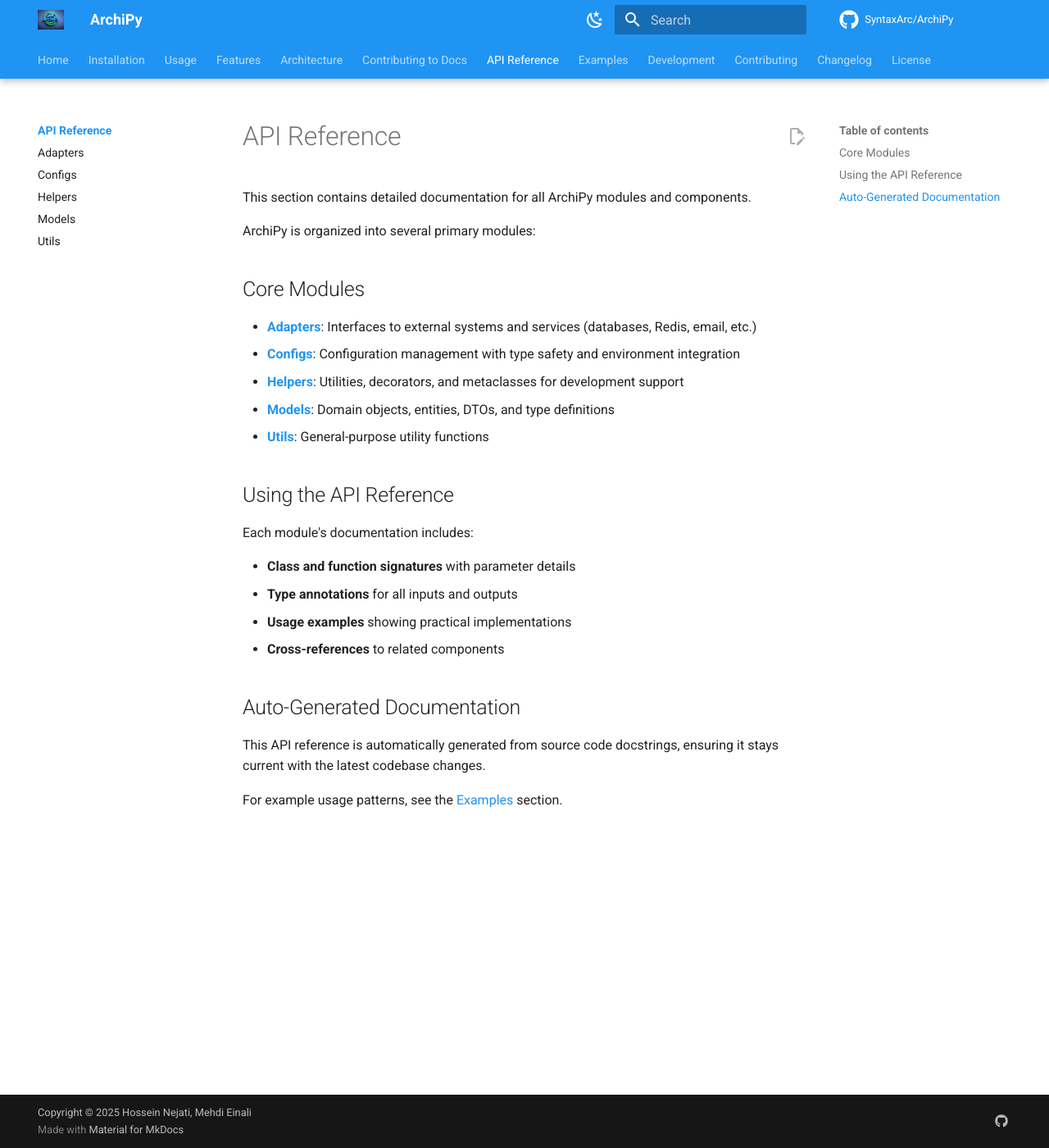
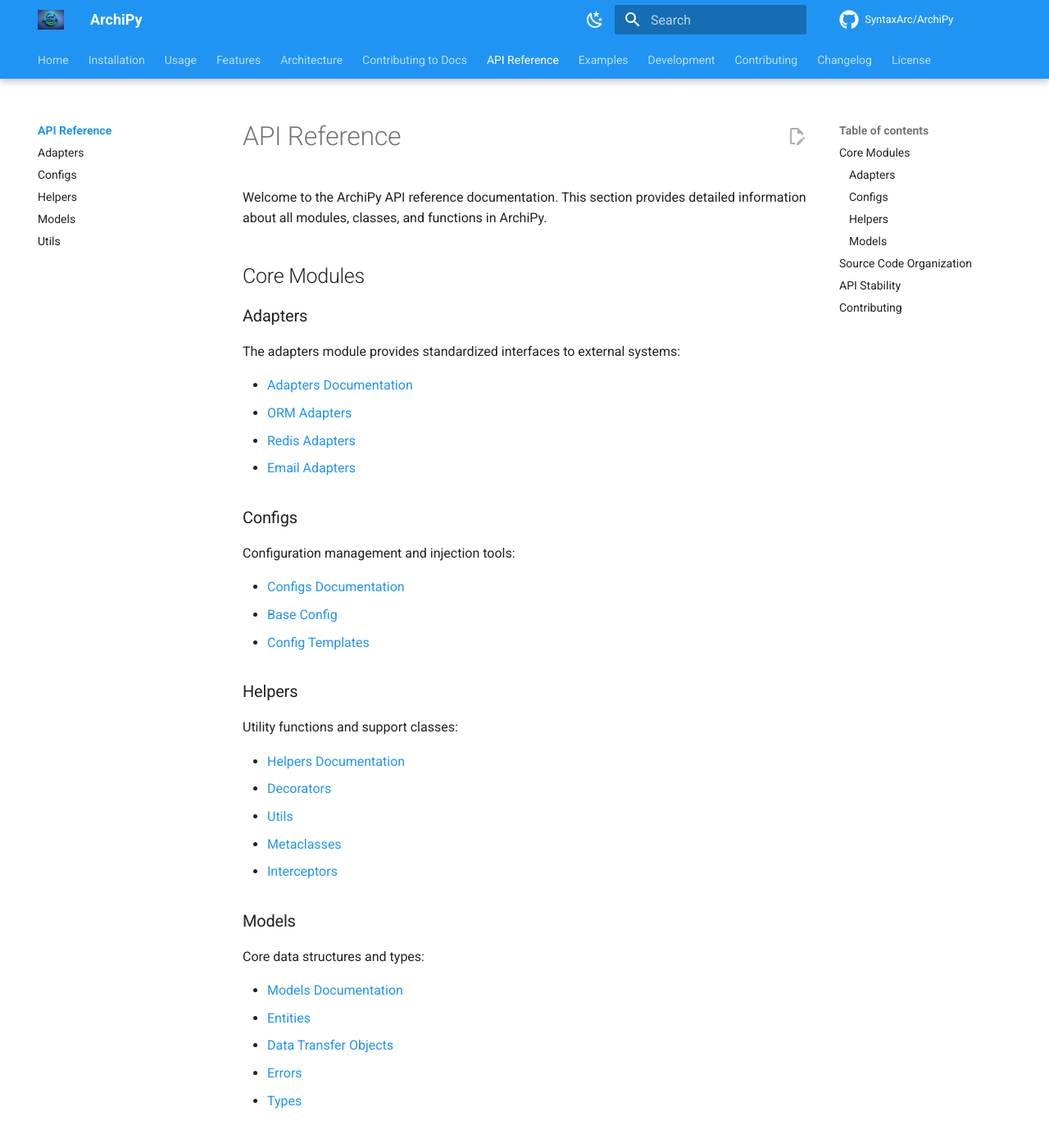
Before and after one commit to negatic/ArchiPy, an MkDocs documentation site: the page built from docs/api_reference/index.md, in a window 1280 px wide and 1400 px high. Shown: the whole window at 82% size. Built offline with MkDocs 1.6.1 and Material for MkDocs 9.7.7, drawn with Linux system fonts in a browser that asks for light colours; comment, search, counter and statistics services are not loaded; the version menu is left out; some of the changed text lies outside the part shown.

Commit message:
Refactor Internal Link in docs

````diff
--- a/docs/api_reference/index.md
+++ b/docs/api_reference/index.md
@@ -1,28 +1,85 @@
 # API Reference
 
-This section contains detailed documentation for all ArchiPy modules and components.
-
-ArchiPy is organized into several primary modules:
+Welcome to the ArchiPy API reference documentation. This section provides detailed information about all modules, classes, and functions in ArchiPy.
 
 ## Core Modules
 
-- [**Adapters**](adapters.md): Interfaces to external systems and services (databases, Redis, email, etc.)
-- [**Configs**](configs.md): Configuration management with type safety and environment integration
-- [**Helpers**](helpers.md): Utilities, decorators, and metaclasses for development support
-- [**Models**](models.md): Domain objects, entities, DTOs, and type definitions
-- [**Utils**](utils.md): General-purpose utility functions
+### Adapters
 
-## Using the API Reference
+The adapters module provides standardized interfaces to external systems:
 
-Each module's documentation includes:
+- [Adapters Documentation](adapters.md)
+- [ORM Adapters](adapters.md#orm)
+- [Redis Adapters](adapters.md#redis)
+- [Email Adapters](adapters.md#email)
 
-- **Class and function signatures** with parameter details
-- **Type annotations** for all inputs and outputs
-- **Usage examples** showing practical implementations
-- **Cross-references** to related components
+### Configs
 
-## Auto-Generated Documentation
+Configuration management and injection tools:
 
-This API reference is automatically generated from source code docstrings, ensuring it stays current with the latest codebase changes.
+- [Configs Documentation](configs.md)
+- [Base Config](configs.md#base-config)
+- [Config Templates](configs.md#config-templates)
 
-For example usage patterns, see the [Examples](../examples/adapters/index.md) section.
+### Helpers
+
+Utility functions and support classes:
+
+- [Helpers Documentation](helpers.md)
+- [Decorators](../examples/helpers/decorators.md)
+- [Utils](../examples/helpers/utils.md)
+- [Metaclasses](../examples/helpers/metaclasses.md)
+- [Interceptors](../examples/helpers/interceptors.md)
+
+### Models
+
+Core data structures and types:
+
+- [Models Documentation](models.md)
+- [Entities](models.md#entities)
+- [Data Transfer Objects](models.md#data-transfer-objects-dtos)
+- [Errors](models.md#errors)
+- [Types](models.md#types)
+
+## Source Code Organization
+
+The ArchiPy source code is organized into the following structure:
+
+```
+archipy/
+├── adapters/           # External system integrations
+│   ├── email/         # Email service adapters
+│   ├── orm/           # Database ORM adapters
+│   └── redis/         # Redis adapters
+├── configs/           # Configuration management
+│   ├── base_config.py
+│   └── templates/
+├── helpers/           # Utility functions
+│   ├── decorators/
+│   ├── interceptors/
+│   ├── metaclasses/
+│   └── utils/
+└── models/            # Core data structures
+    ├── dtos/
+    ├── entities/
+    ├── errors/
+    └── types/
+```
+
+## API Stability
+
+ArchiPy follows semantic versioning and marks API stability as follows:
+
+- 🟢 **Stable**: Production-ready APIs, covered by semantic versioning
+- 🟡 **Beta**: APIs that are stabilizing but may have breaking changes
+- 🔴 **Alpha**: Experimental APIs that may change significantly
+
+See the [Changelog](../changelog.md) for version history and breaking changes.
+
+## Contributing
+
+For information about contributing to ArchiPy's development, please see:
+
+- [Contributing Guide](../contributing.md)
+- [Development Guide](../development.md)
+- [Documentation Guide](../contributing-docs.md)
````
Also changed, not shown: .readthedocs.yaml (+6 -9 lines), docs/api_reference/configs.md (+135 -1 lines), docs/api_reference/helpers.md (+38 -15 lines), docs/api_reference/models.md (+2 -2 lines), docs/examples/helpers/utils.md (+10 -0 lines).
